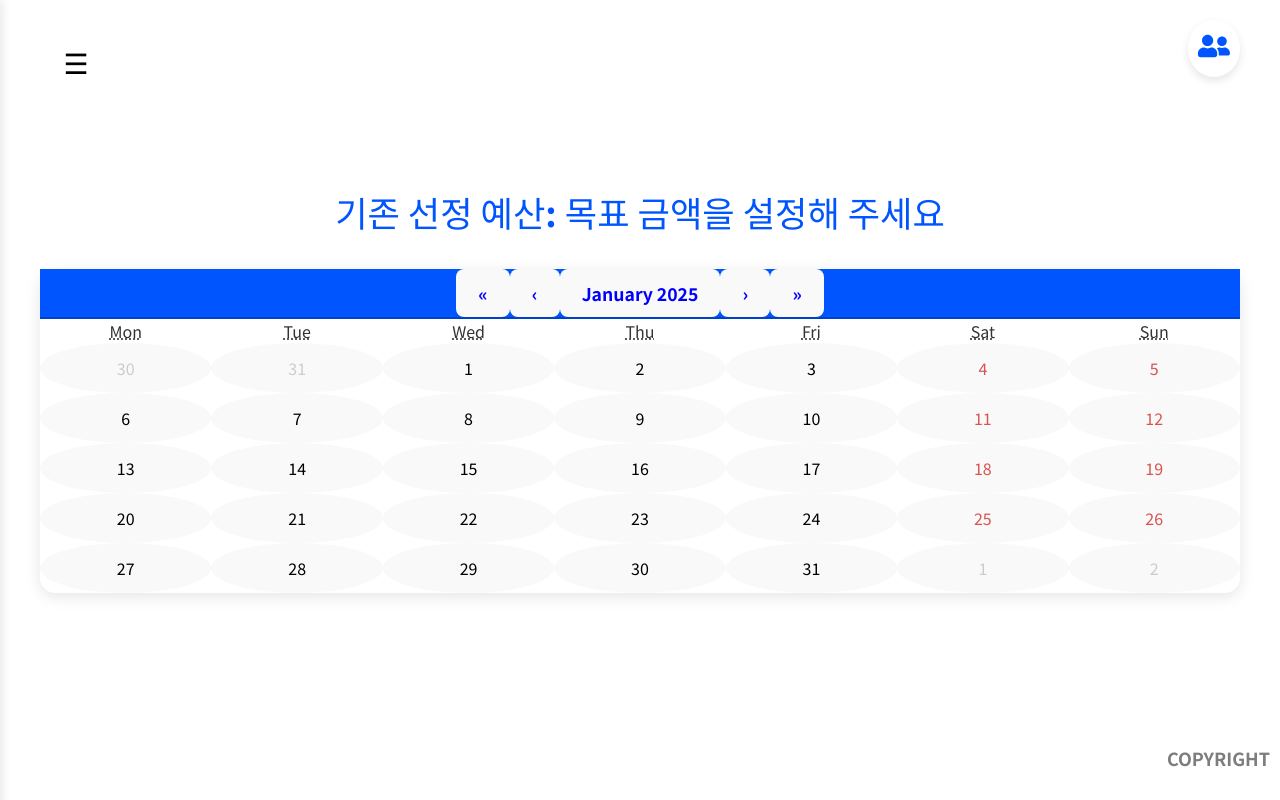
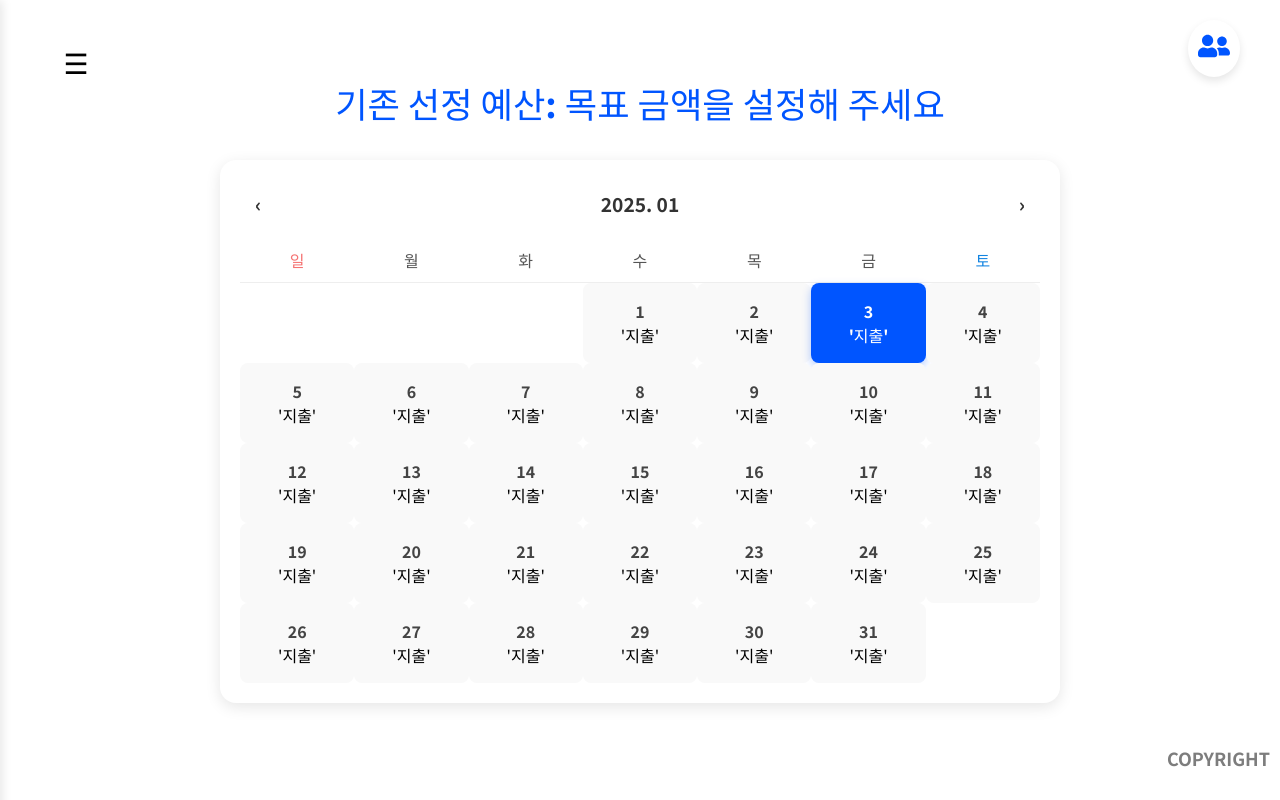
Before and after one commit to ChoiTheCreator/wallet-guardians-web, a React (Vite) app: page /main in a window 1280 px wide. Built offline with nearby package versions, Linux system fonts and the light colour scheme.

Commit message:
<feat> 메인페이지 캘린더 디자인 초안 및 영수증 페이지 생성

```diff
--- a/package.json
+++ b/package.json
@@ -11,6 +11,8 @@
   },
   "dependencies": {
     "axios": "^1.7.9",
+    "install": "^0.13.0",
+    "moment": "^2.30.1",
     "react": "^18.3.1",
     "react-calendar": "^5.1.0",
     "react-dom": "^18.3.1",
--- a/src/App.jsx
+++ b/src/App.jsx
@@ -15,6 +15,7 @@ import { GoalProvider } from './context/GoalContext'; // GoalContext import
 import Layout from './components/Layout'; // Layout import
 import './style/MainPage.scss';
 import FriendPage from './pages/FriendPage';
+import ReceiptPage from './pages/ReceiptPage';
 
 const App = () => {
   return (
@@ -33,6 +34,8 @@ const App = () => {
           <Route path="/initial" element={<InitialPage />} />
           {/* 여기 디자인 개선 필요 --> 수정 완 */}
           <Route path="/friend" element={<FriendPage />} />
+          {/*영수증 페이지 추가*/}
+          <Route path="/receipt" element={<ReceiptPage />} />
         </Route>
         {/* 개별 페이지 */}
         <Route path="/" element={<StartPage />} />
--- a/src/pages/MainPage.jsx
+++ b/src/pages/MainPage.jsx
@@ -3,11 +3,17 @@ import { useNavigate } from 'react-router-dom';
 import Calendar from 'react-calendar';
 import { GoalContext } from '../context/GoalContext';
 import '../style/MainPage.scss';
+import moment from 'moment'; // 모먼트 설치
+
 const MainPage = () => {
   const { goalAmount } = useContext(GoalContext); //내가 설정한 Context에서 가져옴 (전역 상태관리)
   const [selectedDate, setSelectedDate] = useState(new Date());
   const [isModalOpen, setIsModalOpen] = useState(false);
-  const navigate = useNavigate();
+  const navigate = useNavigate('/receipt');
+
+  const handleMovementClick = () => {
+    navigate('/receipt')
+  }; // 영수증 페이지로 이동
 
   const handleDateClick = (date) => {
     setSelectedDate(date);
@@ -29,6 +35,20 @@ const MainPage = () => {
         <Calendar
           onClickDay={handleDateClick} // 날짜 클릭 시 모달 열기
           value={selectedDate}
+          locale='ko-kr' // 한국어 적용
+          calendarType='gregory' // 일요일부터 시작하기!
+          formatDay={(locale, date) => moment(date).format("D")} // 1일 할때 일 삭제
+          formatYear={(locale, date) => moment(date).format("YYYY")} // 네비게이션 눌렀을때 숫자 년도만 보이게
+          formatMonthYear={(locale, date) => moment(date).format("YYYY. MM")} // 네비게이션에서 2023. 12 이렇게 보이도록 설정
+          showNeighboringMonth={false} // 전달, 다음달 날짜 숨기기
+          next2Label={null} // +1년 & +10년 이동 버튼 숨기기
+          prev2Label={null} // -1년 & -10년 이동 버튼 숨기기
+          minDetail="year" // 10년단위 년도 숨기기
+          tileContent={({date}) => (
+            <div className='expensecontent'>
+              <span className='expense'>'지출'</span>
+            </div>
+          )}
         />
       </div>
 
@@ -36,9 +56,10 @@ const MainPage = () => {
       {isModalOpen && (
         <div className="expense-modal">
           <h3>{`${selectedDate.toLocaleDateString()} 지출 내역 작성`}</h3>
-          <button onClick={handleCloseModal}>모달 닫기</button>
           <textarea placeholder="지출 내용을 입력하세요"></textarea>
           <button>저장</button>
+          <button onClick={handleCloseModal}>모달 닫기</button>
+          <button onClick={handleMovementClick}>지출 입력하러 가기!</button>
         </div>
       )}
     </div>
--- /dev/null
+++ b/src/pages/ReceiptPage.jsx
@@ -0,0 +1,11 @@
+import React from "react";
+import '../style/ReceiptPage.scss'
+
+const ReceiptPage = () => {
+
+    return (
+        <div>영수증 페이지</div>
+    )
+};
+
+export default ReceiptPage;
--- a/src/style/MainPage.scss
+++ b/src/style/MainPage.scss
@@ -1,3 +1,8 @@
+$primary-color: #0055ff; // 토스 파란색
+$secondary-color: #333; // 검정색
+$background-color: #ffffff; // 흰색 배경
+$font-family: 'Noto Sans KR', sans-serif;
+
 .main-content {
   padding: 40px;
   text-align: center;
@@ -22,54 +27,106 @@
     margin-bottom: 50px;
 
     .react-calendar {
-      border-radius: 15px;
+      width: 800px; // 사이트 크기에 맞춰서 조정
       border: none;
+      border-radius: 1rem;
       box-shadow: 0 4px 15px rgba(0, 0, 0, 0.1);
-      background-color: white;
       font-family: 'Noto Sans KR', sans-serif;
+      background-color: #fff;
+      padding: 20px;
 
+      .react-calendar__month-view {
+        abbr {
+          color: #444;
+          font-weight: 600;
+        }
+      }
+
+      /* 네비게이션 스타일 */
       .react-calendar__navigation {
-        background-color: #0055ff !important; // 확실한 고정
-        color: white;
-        border-bottom: 2px solid #0041cc;
+        background-color: transparent;
+        margin-bottom: 20px;
+        display: flex;
+        justify-content: space-between;
 
         button {
-          font-size: 1.1rem;
+          font-size: 1.2rem;
           font-weight: bold;
-          color: blue !important; // 버튼 글자 색 고정
+          color: #333;
+          background: none;
+          border: none;
+          padding: 10px 15px;
+          transition: background-color 0.3s;
 
           &:hover {
-            background-color: rgba(255, 255, 255, 0.2);
+            background-color: rgba(0, 85, 255, 0.1);
+            border-radius: 8px;
+          }
+
+          &:disabled {
+            color: #ccc;
           }
         }
       }
 
-      .react-calendar__month-view__days__day {
-        padding: 12px;
-        border-radius: 50%;
-        transition: all 0.3s ease;
+      /* 일요일 빨간 폰트 , 토요일 파란 폰트 */
+      .react-calendar__month-view__weekdays__weekday--weekend abbr[title="일요일"] {
+        color: #f57373;
+      }
+      .react-calendar__month-view__weekdays__weekday--weekend abbr[title="토요일"] {
+        color: #1384e1;
+      }
+      /* 요일 밑줄 제거 */
+      .react-calendar__month-view__weekdays abbr {
+        text-decoration: none; //제거
+        font-weight: 700;
+        font-size: 1rem;
+        color: #555;
+      }
+
+      /* 날짜 간격 및 스타일 */
+      .react-calendar__tile {
+        padding: 15px 0;
+        border-radius: 0.5rem;
+        transition: background-color 0.3s ease;
 
         &:hover {
-          background-color: rgba(0, 85, 255, 0.2);
-          transform: scale(1.05);
+          background-color: rgba(120, 164, 253, 0.3);
         }
+      }
 
-        &--weekend {
-          color: #d9534f;
-        }
-
-        &--neighboringMonth {
-          color: #ccc;
-        }
-
-        &--active {
-          background-color: #0055ff !important; // 클릭된 날짜 배경 고정
+      /* 오늘 날짜 스타일 */
+      .react-calendar__tile--now {
+        background-color: #0055ff;
+        abbr {
           color: white;
           font-weight: bold;
         }
       }
+
+      /* 오늘 날짜 스타일 */
+      .react-calendar__tile--active {
+        background-color: #0055ff !important;
+        color: #fff !important;
+        font-weight: bold;
+        box-shadow: 0 4px 10px rgba(0, 85, 255, 0.3);
+        &:hover {
+          background-color: #1384e1;
+        }
+      }
+
+      /* 요일 구분선 */
+      .react-calendar__month-view__weekdays {
+        text-align: center;
+        font-size: 1rem;
+        font-weight: 600;
+        color: #555;
+        padding-bottom: 10px;
+        border-bottom: 1px solid #eee;
+      }
     }
   }
+
 
   .expense-modal {
     background-color: white;
@@ -94,6 +151,7 @@
       resize: none;
       font-size: 1rem;
       font-weight: 500;
+      box-sizing: border-box; // 모달 텍스트에리아 박스에 맞추기
     }
 
     .submit-btn {
```
Also changed, not shown: src/style/ReceiptPage.scss (added), 1 other file (tests, documents, lock files or other folders).
